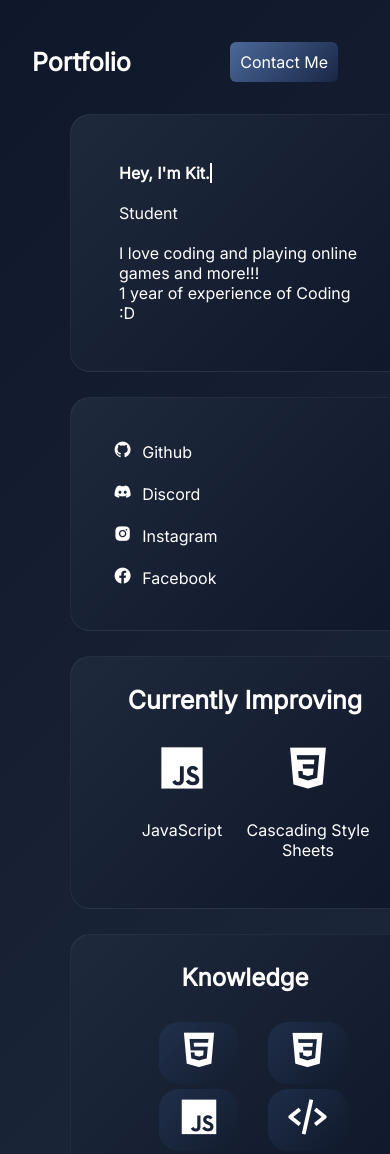
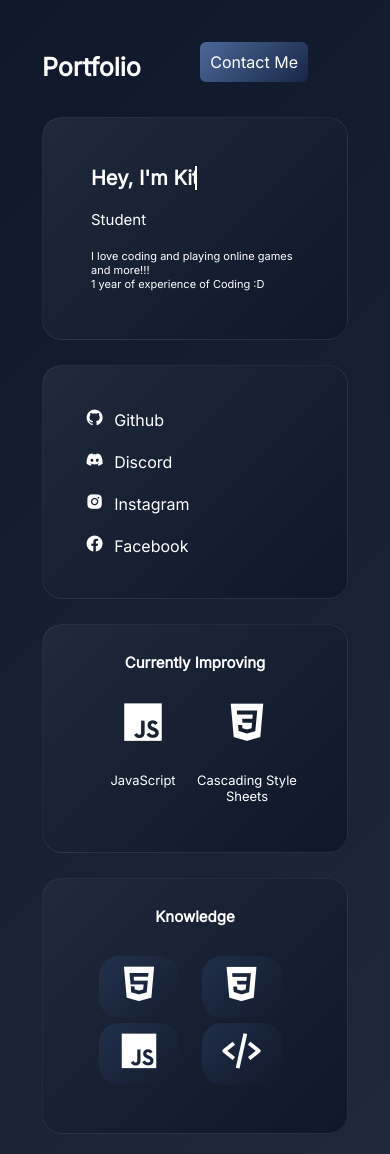
Before and after one commit to KeithMaranan/My-Portfolio, a plain HTML site: page index.html in a window 390 px wide. Shown: the top 1154 px of the page. Drawn offline with nearby package versions, Linux system fonts and the light colour scheme.

Commit message:
Update style.css

```diff
--- a/style.css
+++ b/style.css
@@ -12,6 +12,7 @@ body {
     background: linear-gradient(135deg, #0f172a, #1e293b);
     padding: 2rem;
     color: white;
+    overflow: auto;
 }
 
 .main-container .second-container .navbar-container nav {
@@ -186,44 +187,49 @@ body {
     box-shadow: 0 6px 16px rgba(133, 130, 130, 0.4);
 }
 
-@media only screen and (max-width: 900px) {
-    .main-container .second-container .navbar-container nav{
+@media screen and (max-width: 1400px) {
+    .main-container .second-container .navbar-container nav {
+        padding: 10px 10px;
         margin: 0;
-        padding: 0;
+        margin-right: 70px;
     }
-    .main-container .second-container .navbar-container h1 {
-        margin-top: 15px;
-        font-size: 1.5625rem;
-        color: #ffffff;
+
+    .main-container .second-container .grid {
+        padding: 25px 60px;
     }
-    .main-container .second-container .navbar-container a{
-        margin-right: 20px;
-        margin-top: 10px;
 
+    .main-container .second-container .first-grid,
+    .main-container .second-container .third-grid {
+        width: 600px;
     }
-    .main-container .second-container .grid{
+}
+
+@media screen and (max-width: 1200px) {
+    .main-container .second-container .grid {
         display: flex;
         flex-direction: column;
-        margin-left: -250px;
+        width: auto;
     }
-    .main-container .second-container .first-grid{
-        width: 350px;
+
+    .main-container .second-container .first-grid,
+    .main-container .second-container .third-grid {
+        width: 100%;
     }
-    .main-container .second-container .third-grid{
-        width: 350px;
+
+    .main-container .second-container .second-grid,
+    .main-container .second-container .four-grid {
+        width: 100%;
+    }
+
+    .main-container .second-container .second-grid a:hover {
+        background: linear-gradient(135deg, #4c6794, #15233a, #20315a);
+        color: rgb(255, 255, 255);
+        border-radius: 10px;
+        transform: scale(1);
+    }
+
+    .main-container .second-container .four-grid .know {
         text-align: center;
-    }
-    .main-container .second-container .four-grid{
-        width: 350px;
-        text-align: center;
-    }
-    .main-container .second-container .typing-text {
-        font-size: 1rem;
-        width: 0;
-        overflow: hidden;
-        white-space: nowrap;
-        border-right: 2px solid #ffffff;
-        animation: typing 5s steps(30, end) forwards, blink 0.7s step-end infinite;
     }
 
     @keyframes typing {
@@ -232,7 +238,7 @@ body {
         }
 
         to {
-            width: 37%;
+            width: 24%;
         }
     }
 
@@ -241,50 +247,60 @@ body {
             border-color: transparent;
         }
     }
-
 }
 
-@media (min-width: 800px) and (max-width: 1200px) {
-    .main-container .second-container .navbar-container nav{
-        margin: 0;
-        padding: 0;
+@media screen and (max-width: 915px) {
+    @keyframes typing {
+        from {
+            width: 0;
+        }
+
+        to {
+            width: 35%;
+        }
     }
-    .main-container .second-container .navbar-container h1 {
-        margin-top: 15px;
-        font-size: 1.5625rem;
-        color: #ffffff;
+
+    @keyframes blink {
+        50% {
+            border-color: transparent;
+        }
     }
-    .main-container .second-container .navbar-container a{
-        margin-right: 20px;
-        margin-top: 10px;
+}
 
+@media screen and (max-width: 600px) {
+    .main-container .second-container .four-grid .know {
+        text-align: center;
+        margin-left: 8px;
     }
-    .main-container .second-container .grid{
-        display: flex;
-        flex-direction: column;
-        margin-left: -200px;
+
+    .main-container .second-container h1 {
+        font-size: 20px;
     }
-    .main-container .second-container .first-grid{
-        width: 450px;
+
+    .main-container .second-container .prgrph {
+        font-size: 15px;
     }
-    .main-container .second-container .second-grid{
-        width: 450px;
+
+    .main-container .second-container .prg {
+        font-size: 11px;
     }
-    .main-container .second-container .third-grid{
-        width: 450px;
+
+    .main-container .second-container .third-grid h3 {
+        font-size: 15px;
         text-align: center;
     }
-    .main-container .second-container .four-grid{
-        width: 450px;
+
+    .main-container .second-container .column i {
+        font-size: 50px;
+    }
+
+    .main-container .second-container .column p {
+        font-size: 13px;
+    }
+
+    .main-container .second-container .four-grid h2 {
+        font-size: 15px;
         text-align: center;
-    }
-    .main-container .second-container .typing-text {
-        font-size: 1rem;
-        width: 0;
-        overflow: hidden;
-        white-space: nowrap;
-        border-right: 2px solid #ffffff;
-        animation: typing 5s steps(30, end) forwards, blink 0.7s step-end infinite;
     }
 
     @keyframes typing {
@@ -293,7 +309,7 @@ body {
         }
 
         to {
-            width: 37%;
+            width: 40%;
         }
     }
 
@@ -302,5 +318,168 @@ body {
             border-color: transparent;
         }
     }
+}
 
+@media screen and (max-width: 450px) {
+    .main-container .second-container .navbar-container nav {
+        padding: 10px 10px;
+        margin: 0;
+        margin-right: 120px;
+    }
+
+    .main-container .second-container .grid {
+        display: flex;
+        flex-direction: column;
+        width: auto;
+        margin-left: -50px;
+    }
+
+    .main-container .second-container .first-grid,
+    .main-container .second-container .third-grid {
+        width: 100%;
+    }
+
+    .main-container .second-container .second-grid,
+    .main-container .second-container .four-grid {
+        width: 100%;
+    }
+
+    .main-container .second-container .four-grid .know {
+        text-align: center;
+        margin-left: 8px;
+    }
+
+    .main-container .second-container h1 {
+        font-size: 20px;
+    }
+
+    .main-container .second-container .prgrph {
+        font-size: 15px;
+    }
+
+    .main-container .second-container .prg {
+        font-size: 11px;
+    }
+
+    .main-container .second-container .third-grid h3 {
+        font-size: 15px;
+        text-align: center;
+    }
+
+    .main-container .second-container .column i {
+        font-size: 50px;
+    }
+
+    .main-container .second-container .column p {
+        font-size: 13px;
+    }
+
+    .main-container .second-container .four-grid h2 {
+        font-size: 15px;
+        text-align: center;
+    }
+
+    .main-container .second-container .typing-text h1{
+        font-size: 13px;
+    }
+    .main-container .second-container .typing-text {
+        width: 0;
+        overflow: hidden;
+        white-space: nowrap;
+        border-right: 2px solid #ffffff;
+        animation: typing 5s steps(20) forwards, blink 0.7s step-end infinite;
+    }
+
+    @keyframes typing {
+        from {
+            width: 0;
+        }
+
+        to {
+            width: 50%;
+        }
+    }
+
+    @keyframes blink {
+        50% {
+            border-color: transparent;
+        }
+    }
 }
+
+@media screen and (max-width: 400px) {
+    .main-container .second-container .navbar-container nav {
+        padding: 10px 10px;
+        margin: 0;
+        margin-right: 120px;
+    }
+
+    .main-container .second-container .grid {
+        display: flex;
+        flex-direction: column;
+        width: auto;
+        margin-left: -50px;
+        margin-right: -50px;
+    }
+
+    .main-container .second-container .first-grid,
+    .main-container .second-container .third-grid {
+        width: 100%;
+    }
+
+    .main-container .second-container .second-grid,
+    .main-container .second-container .four-grid {
+        width: 100%;
+    }
+
+    .main-container .second-container .four-grid .know {
+        text-align: center;
+        margin-left: 8px;
+    }
+
+    .main-container .second-container h1 {
+        font-size: 20px;
+    }
+
+    .main-container .second-container .prgrph {
+        font-size: 15px;
+    }
+
+    .main-container .second-container .prg {
+        font-size: 11px;
+    }
+
+    .main-container .second-container .third-grid h3 {
+        font-size: 15px;
+        text-align: center;
+    }
+
+    .main-container .second-container .column i {
+        font-size: 50px;
+    }
+
+    .main-container .second-container .column p {
+        font-size: 13px;
+    }
+
+    .main-container .second-container .four-grid h2 {
+        font-size: 15px;
+        text-align: center;
+    }
+
+    @keyframes typing {
+        from {
+            width: 0;
+        }
+
+        to {
+            width: 51%;
+        }
+    }
+
+    @keyframes blink {
+        50% {
+            border-color: transparent;
+        }
+    }
+}
```
